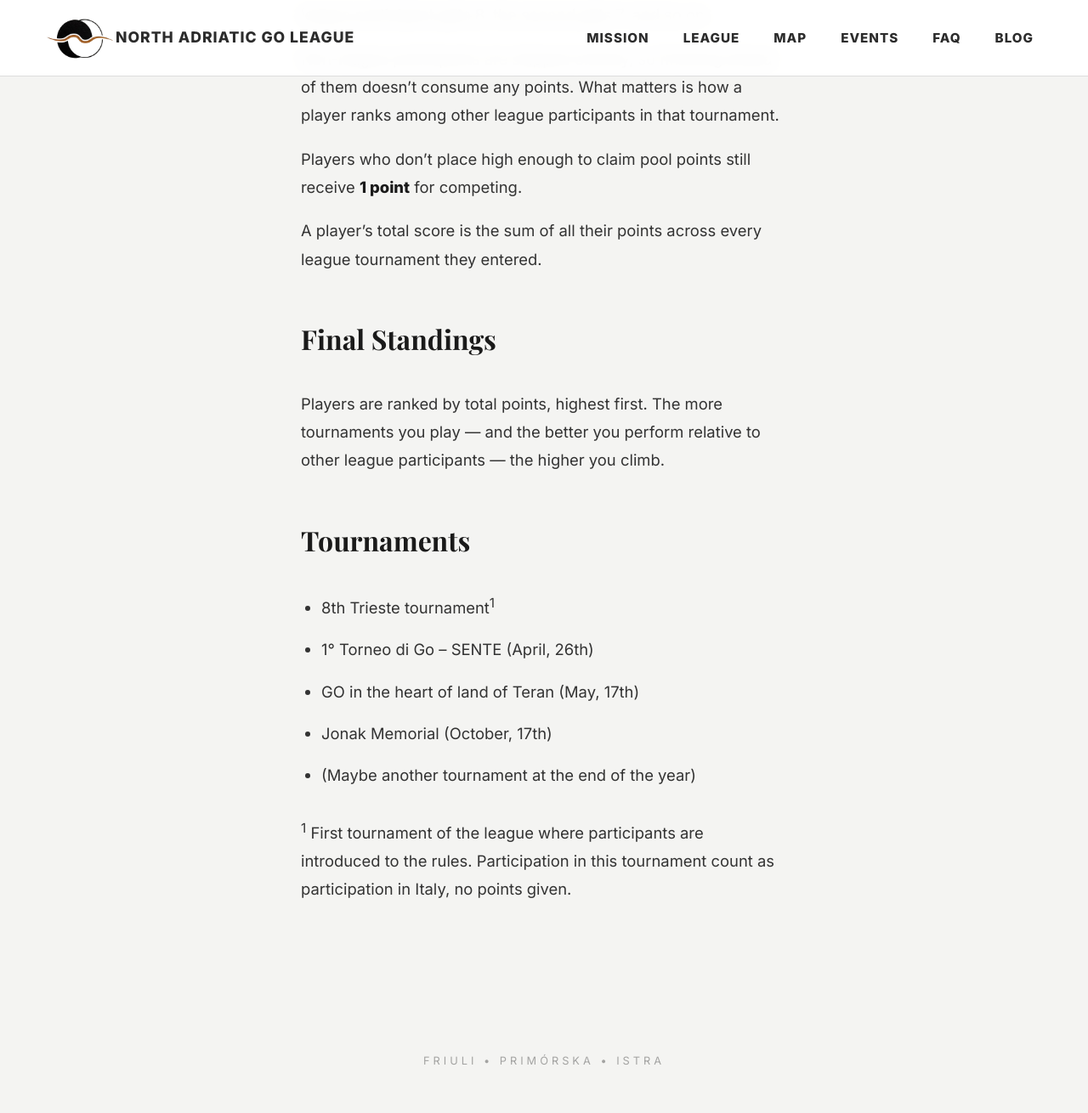
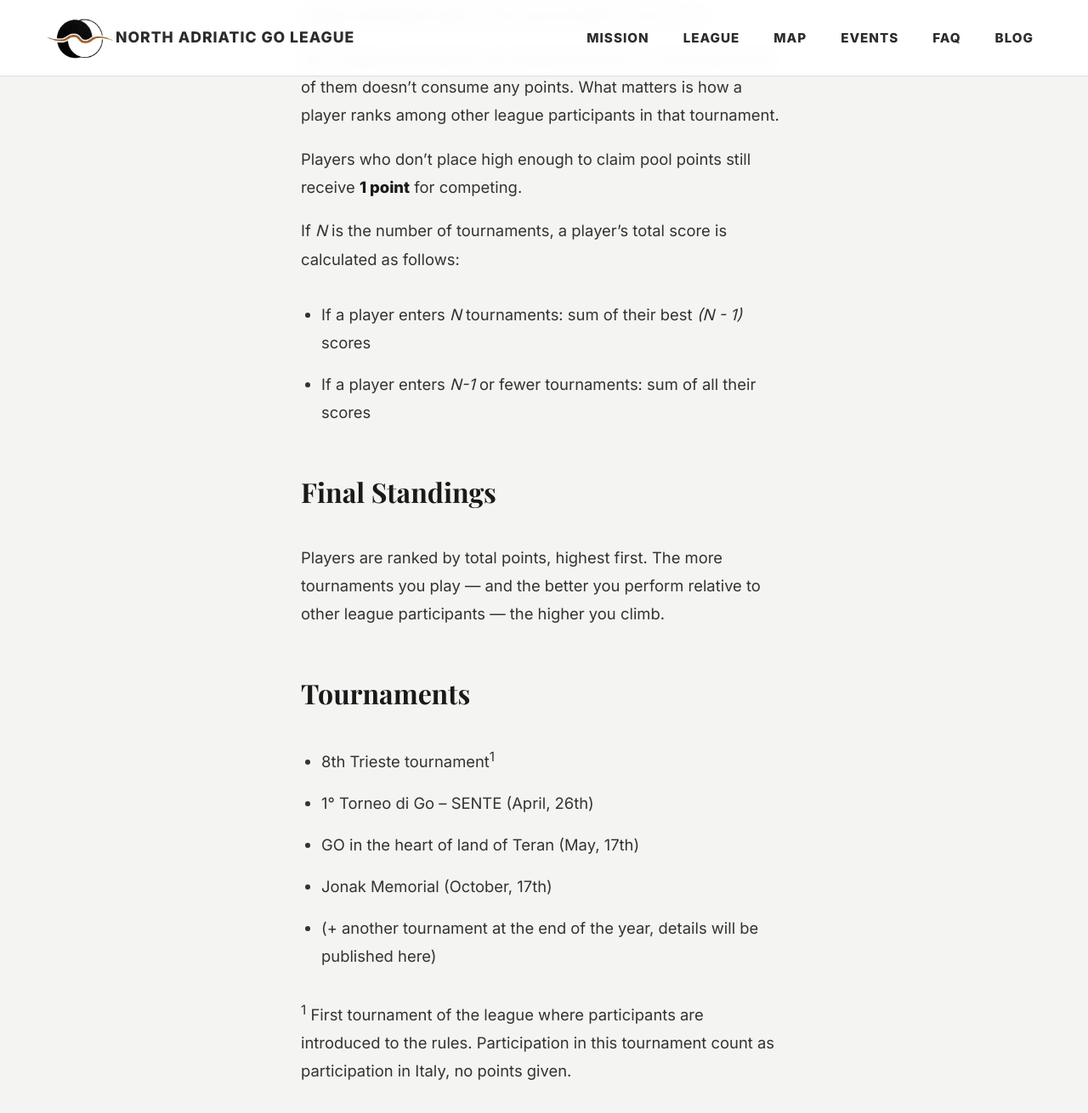
Before and after one commit to North-Adriatic-Go-League/north-adriatic-go-league.github.io, a Jekyll site: the page built from league.md, in a window 1280 px wide and 1400 px high, scrolled down 1149 px. Shown: the top 1310 px of the window at 85% size. Built offline with Jekyll 4.4.1, drawn with Linux system fonts in a browser that asks for light colours; some web fonts are replaced.

Commit message:
Do not penalize too much players whi skipped just one tournament

```diff
--- a/league.md
+++ b/league.md
@@ -22,7 +22,9 @@ Non-league participants are skipped entirely, so finishing ahead of them doesn't
 
 Players who don't place high enough to claim pool points still receive **1 point** for competing.
 
-A player's total score is the sum of all their points across every league tournament they entered.
+If *N* is the number of tournaments, a player's total score is calculated as follows:
+- If a player enters *N* tournaments: sum of their best *(N - 1)* scores
+- If a player enters *N-1* or fewer tournaments: sum of all their scores
 
 ### Final Standings
 
@@ -34,6 +36,6 @@ Players are ranked by total points, highest first. The more tournaments you play
 - 1° Torneo di Go – SENTE (April, 26th)
 - GO in the heart of land of Teran (May, 17th)
 - Jonak Memorial (October, 17th)
-- (Maybe another tournament at the end of the year)
+- (+ another tournament at the end of the year, details will be published here)
 
 <sup>1</sup> First tournament of the league where participants are introduced to the rules. Participation in this tournament count as participation in Italy, no points given.
```
